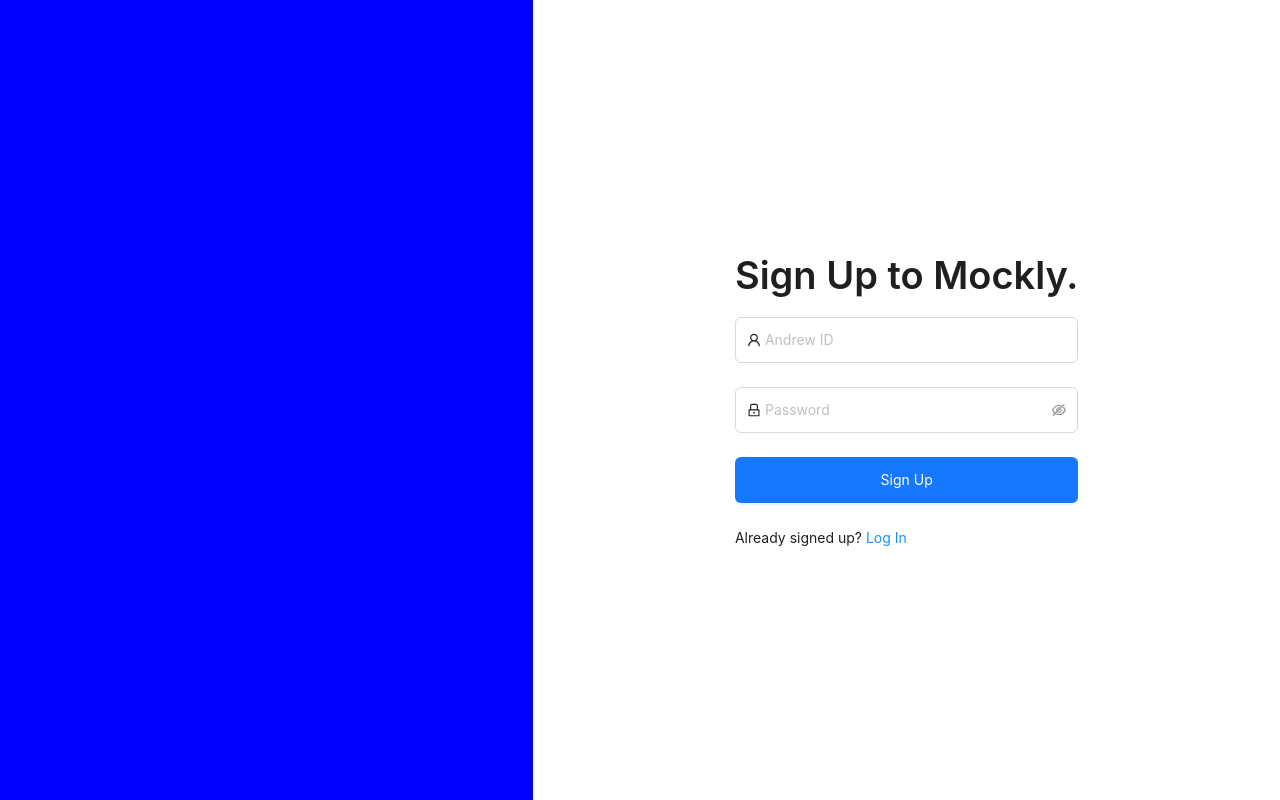
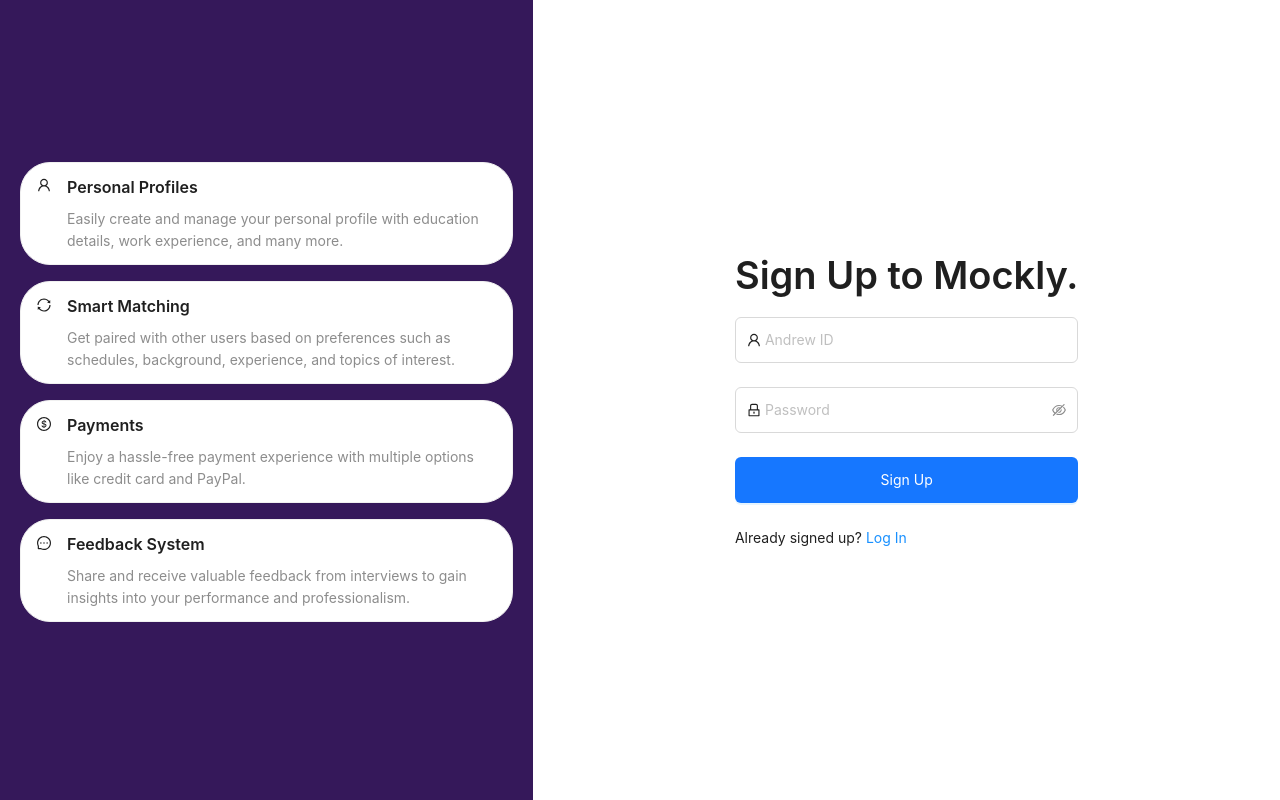
Before and after one commit to vishaalagartha/SDA-S2023-T8-mockly, a React (Create React App) app in the folder client/: page /registration in a window 1280 px wide. Built offline with nearby package versions, Linux system fonts and the light colour scheme.

Commit message:
feat: added feature card on left side of the login and registration form

```diff
--- /dev/null
+++ b/client/src/components/Features.jsx
@@ -0,0 +1,67 @@
+import React from 'react'
+import { Card } from 'antd'
+import {
+  UserOutlined,
+  SyncOutlined,
+  DollarCircleOutlined,
+  MessageOutlined,
+} from '@ant-design/icons'
+
+const { Meta } = Card
+
+const FeatureCard = ({ icon, title, description }) => (
+  <Card
+    style={{
+      marginBottom: '16px',
+      borderRadius: '30px',
+    }}
+    bodyStyle={{ padding: '16px' }}
+    hoverable
+  >
+    <Meta avatar={icon} title={title} description={description} />
+  </Card>
+)
+
+const Features = () => {
+  const features = [
+    {
+      title: 'Personal Profiles',
+      description:
+        'Easily create and manage your personal profile with education details, work experience, and many more.',
+      icon: <UserOutlined />,
+    },
+    {
+      title: 'Smart Matching',
+      description:
+        'Get paired with other users based on preferences such as schedules, background, experience, and topics of interest.',
+      icon: <SyncOutlined />,
+    },
+    {
+      title: 'Payments',
+      description:
+        'Enjoy a hassle-free payment experience with multiple options like credit card and PayPal.',
+      icon: <DollarCircleOutlined />,
+    },
+    {
+      title: 'Feedback System',
+      description:
+        'Share and receive valuable feedback from interviews to gain insights into your performance and professionalism.',
+      icon: <MessageOutlined />,
+    },
+  ]
+
+  return (
+    <div style={{ padding: '20px' }}>
+      {features.map((feature, index) => (
+        <FeatureCard
+          key={index}
+          icon={feature.icon}
+          title={feature.title}
+          description={feature.description}
+        />
+      ))}
+    </div>
+  )
+}
+
+export default Features
--- a/client/src/pages/Landing.jsx
+++ b/client/src/pages/Landing.jsx
@@ -6,6 +6,7 @@
 import { setUser } from '../store/userSlice'
 import { useDispatch } from 'react-redux'
 import { useState } from 'react'
+import Features from '../components/Features'
 
 const Landing = () => {
   const [form] = useForm()
@@ -65,7 +66,11 @@
     <div>
       <Row>
         <Col xs={0} sm={0} md={10} lg={10} xl={10}>
-          <div style={{ background: 'lightblue', height: '100vh' }}></div>
+          <div style={{ background: '#35185A', height: '100vh' }}>
+            <Row justify='center' align='middle' style={{ minHeight: '100vh' }}>
+              <Features />
+            </Row>
+          </div>
         </Col>
         <Col xs={24} sm={24} md={14} lg={14} xl={14}>
           <Row justify='center' align='middle' style={{ minHeight: '100vh' }}>
--- a/client/src/pages/Registration.jsx
+++ b/client/src/pages/Registration.jsx
@@ -6,6 +6,7 @@
 import { setUser } from '../store/userSlice'
 import { useDispatch } from 'react-redux'
 import { useState } from 'react'
+import Features from '../components/Features'
 
 const RegistrationPage = () => {
   const [form] = useForm()
@@ -69,7 +70,11 @@
     <div>
       <Row>
         <Col xs={0} sm={0} md={10} lg={10} xl={10}>
-          <div style={{ background: 'blue', height: '100vh' }}></div>
+          <div style={{ background: '#35185A', height: '100vh' }}>
+            <Row justify='center' align='middle' style={{ minHeight: '100vh' }}>
+              <Features />
+            </Row>
+          </div>
         </Col>
         <Col xs={24} sm={24} md={14} lg={14} xl={14}>
           <Row justify='center' align='middle' style={{ minHeight: '100vh' }}>
```
